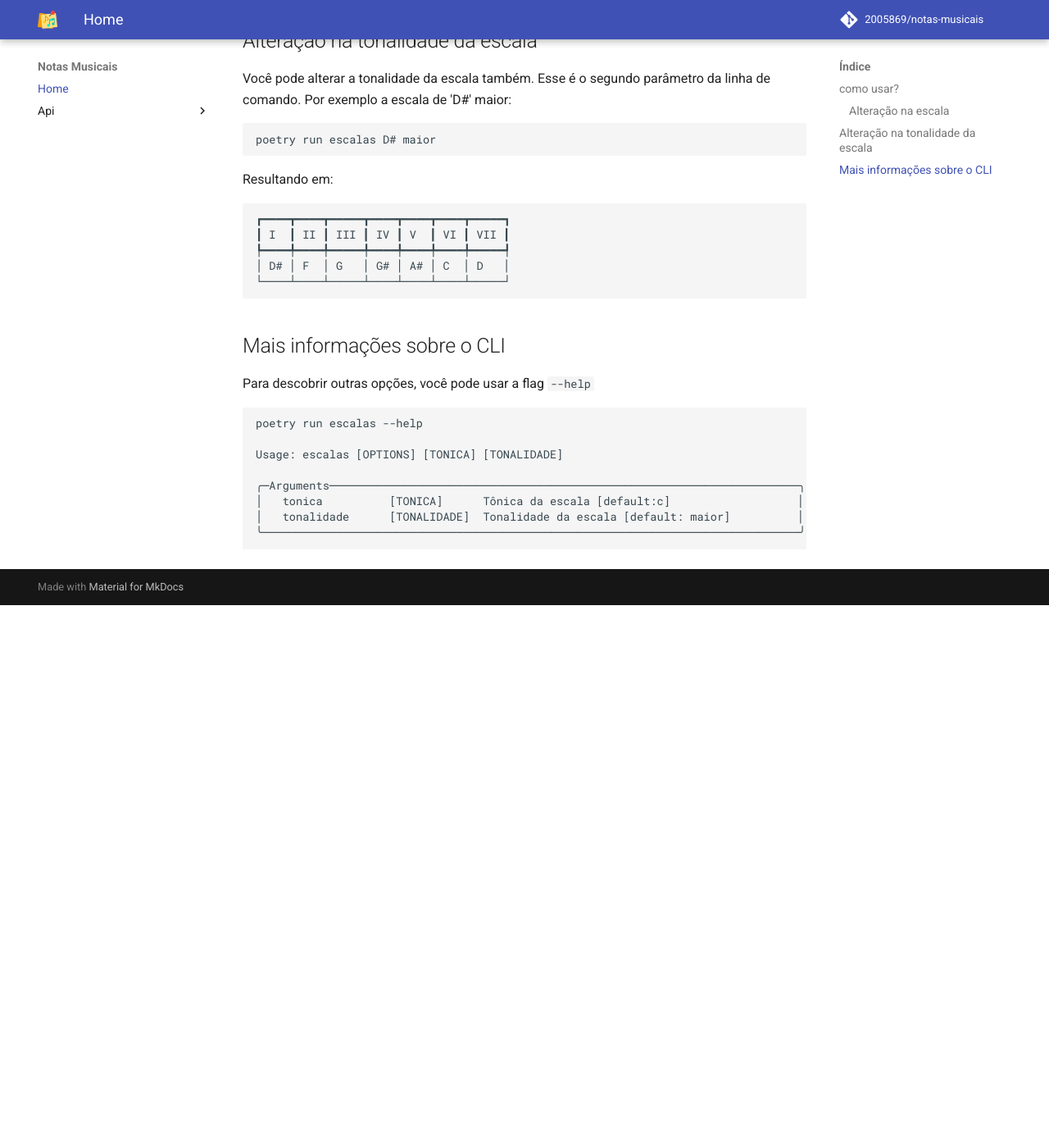
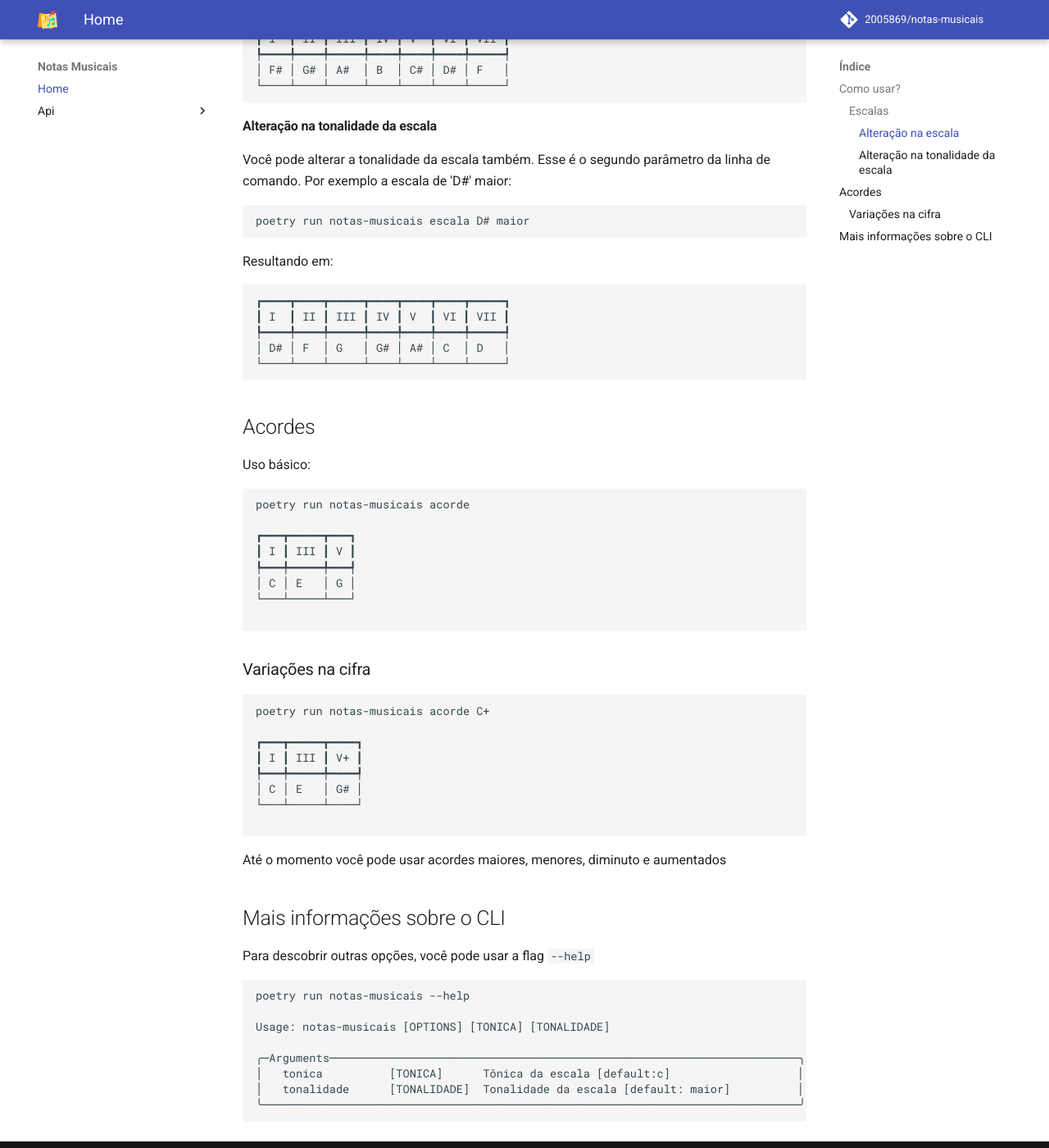
Before and after one commit to 2005869/notas-musicais, an MkDocs documentation site: the page built from docs/index.md, in a window 1280 px wide and 1400 px high, scrolled down 1185 px. Shown: the whole window at 82% size. Built offline with MkDocs 1.6.1 and Material for MkDocs 9.7.7, drawn with Linux system fonts in a browser that asks for light colours; comment, search, counter and statistics services are not loaded; before the commit the page ends 1923 px from its top, so only the background shows below that; some of the changed text lies outside the part shown.

Commit message:
Atualização da página inicial do README na documentação para o comando nota

````diff
--- a/docs/index.md
+++ b/docs/index.md
@@ -1,12 +1,18 @@
 ![logo_do_projeto](assets/logo.png){ width="300" .center }
 # Notas Musicais
 
-## como usar?
+Notas musicais é um CLI para ajudar na formação de escalas e acordes
+
+Temos dois comandos disponíveis: `escala` e `acorde`.
+
+## Como usar?
+
+### Escalas
 
 Você pode charmar as escalas via linha de comando. Por exemplo:
 
 ```bash
-poetry run escalas
+poetry run notas-musicais escala
 ```
 
 Retornando os graus e as notas correspondentes a essa escala:
@@ -19,13 +25,13 @@
 └───┴────┴─────┴────┴───┴────┴─────┘
 ```
 
-### Alteração na escala
+#### Alteração na escala
 
 O primeiro parâmetro do CLI é a tônica da escala que deseja exibir. Desta forma,
 você pode alterar a escala retornada. Por exemplo a escala de F#:
 
 ```bash
-poetry run escalas F#
+poetry run notas-musicais escala F#
 ```
 Resultando em:
 
@@ -37,13 +43,13 @@
 └────┴────┴─────┴────┴────┴────┴─────┘
 ```
 
-## Alteração na tonalidade da escala
+#### Alteração na tonalidade da escala
 
 Você pode alterar a tonalidade da escala também. Esse é o segundo parâmetro da linha
 de comando. Por exemplo a escala de 'D#' maior:
 
 ```bash
-poetry run escalas D# maior
+poetry run notas-musicais escala D# maior
 ```
 
 Resultando em:
@@ -56,14 +62,45 @@
 └────┴────┴─────┴────┴────┴────┴─────┘
 ```
 
+## Acordes
+
+Uso básico:
+
+```bash
+poetry run notas-musicais acorde
+
+┏━━━┳━━━━━┳━━━┓
+┃ I ┃ III ┃ V ┃
+┡━━━╇━━━━━╇━━━┩
+│ C │ E   │ G │
+└───┴─────┴───┘
+
+```
+
+### Variações na cifra
+
+```bash
+poetry run notas-musicais acorde C+
+
+┏━━━┳━━━━━┳━━━━┓
+┃ I ┃ III ┃ V+ ┃
+┡━━━╇━━━━━╇━━━━┩
+│ C │ E   │ G# │
+└───┴─────┴────┘
+
+```
+
+Até o momento você pode usar acordes maiores, menores, diminuto e aumentados
+
+
 ## Mais informações sobre o CLI
 
 Para descobrir outras opções, você pode usar a flag `--help`
 
 ```bash
-poetry run escalas --help
+poetry run notas-musicais --help
 
-Usage: escalas [OPTIONS] [TONICA] [TONALIDADE]
+Usage: notas-musicais [OPTIONS] [TONICA] [TONALIDADE]
 
 ╭─Arguments──────────────────────────────────────────────────────────────────────╮
 │   tonica          [TONICA]      Tônica da escala [default:c]                   │
````
